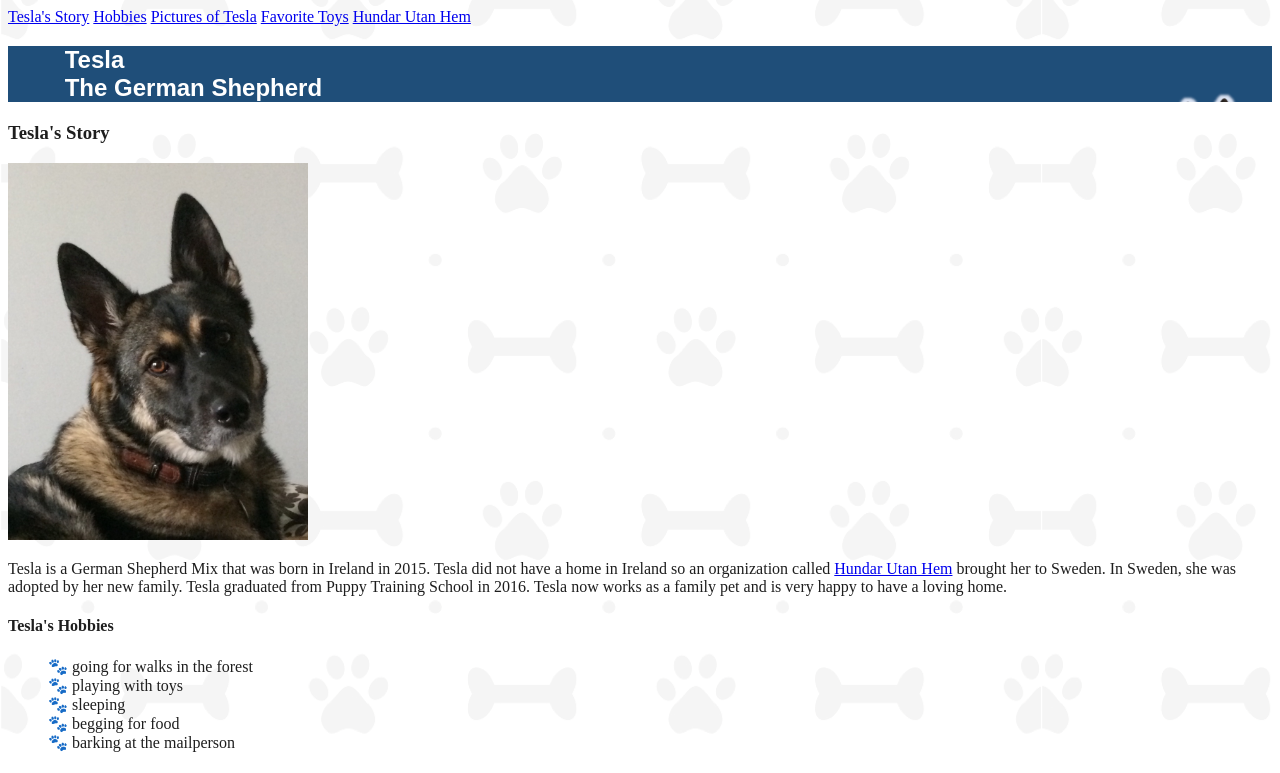
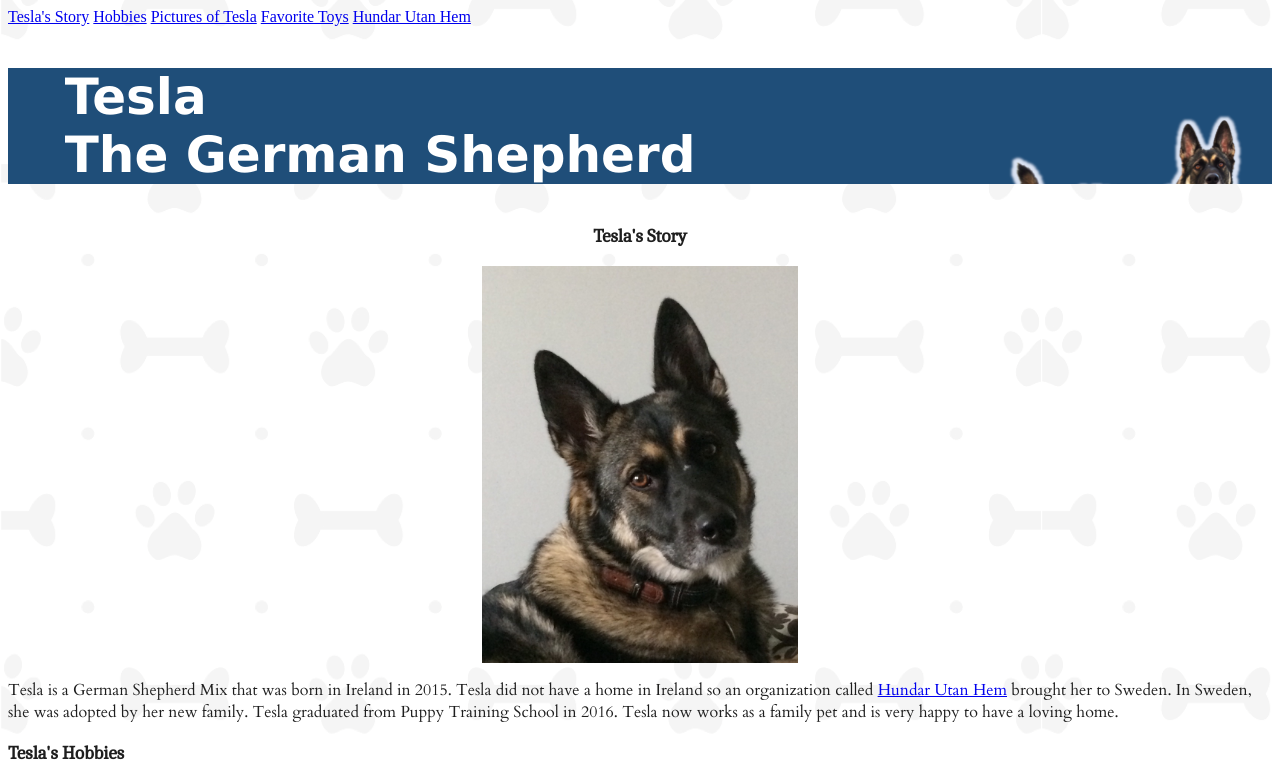
Before and after one commit to dagmar-hedman/Tesla, a plain HTML site: page index.html in a window 1280 px wide. Shown: the top 773 px of the page. Drawn offline with Linux system fonts and the light colour scheme; a web font is replaced by a local one.

Commit message:
fonts and align

```diff
--- a/index.html
+++ b/index.html
@@ -16,13 +16,13 @@
         <!--big banner at top of page-->
         <section>
         <div class="hero-image">
-            <h1 class="hero-text">Tesla <br>The German Shepherd</h1>
+            <h1 id="Top" class="hero-text">Tesla <br>The German Shepherd</h1>
         </div>
         </section>
         <!--section contains background about Tesla-->
         <section>
-            <h3 id="Story">Tesla's Story</h3>
-            <img class="left" src="images/tesla/tesla.JPG" alt="face of a german shepherd dog" width="300">
+            <h3 class="center" id="Story">Tesla's Story</h3>
+            <img class="imgcenter" src="images/tesla/tesla.JPG" alt="face of a german shepherd dog" width="300">
             <p>Tesla is a German Shepherd Mix that was born in Ireland in 2015.
                 Tesla did not have a home in Ireland so an organization called <a href="https://hundarutanhem.se/">Hundar Utan Hem</a> brought her to Sweden.
                 In Sweden, she was adopted by her new family. Tesla graduated from Puppy Training School in 2016.
@@ -30,7 +30,7 @@
         </section>
          <!--section with activities tesla enjoys styled in bullets-->
          <section>
-            <h4 id="Hobbies">Tesla's Hobbies</h4>
+            <h3 id="Hobbies">Tesla's Hobbies</h3>
             <ul style="list-style:none;">
                 <li>🐾  going for walks in the forest</li>
                 <li>🐾  playing with toys</li>
@@ -101,6 +101,7 @@
             <a href="https://www.facebook.com/hundarutanhem/"><img src="images/formats/facebook.svg" alt="facebook logo" width="30"></a>
             <a href="https://www.instagram.com/hundarutanhem/"><img src="images/formats/instagram.svg" alt="instagram logo" width="30"></a>
             <a href="https://www.youtube.com/channel/UCTzO4uUV3Vuzy1NP8M4BELA"><img src="images/formats/youtube.svg" alt="youtube logo" width="30"></a>
+            <p><a href="#Top" class="bright">Back to Top</a></p>
         </footer>
     </body>
 </html>
--- a/style.css
+++ b/style.css
@@ -1,5 +1,23 @@
-p, h3, h4, li {
+@import url('https://fonts.googleapis.com/css2?family=Caladea&family=Candal&family=Cardo&display=swap');
+
+p, li {
     color:rgb(30, 30, 30);
+    font-family: "Cardo", Verdana, sans-serif;
+}
+
+h3, h4 {
+    color: rgb(30, 30, 30);
+    font-family: "Caladea", Verdana, sans-serif;
+}
+.center {
+    text-align: center;
+}
+
+.imgcenter {
+    display: block;
+    margin-left: auto;
+    margin-right: auto;
+    width: 25%;
 }
 footer {
     background-color: rgb(0, 80, 120);
@@ -17,8 +35,8 @@ body {background-image: url(images/formats/lighback.png);
     background-size: cover;
 }
 .hero-text {
-    font-weight: 800;
-    font-family: "Chalkduster", fantasy, sans-serif;
+    font-size: 50px;
+    font-family: "Canda", Verdana, sans-serif;
     color: white;
     text-align: left;
     margin-left: 1.5cm;
@@ -36,6 +54,8 @@ body {background-image: url(images/formats/lighback.png);
 .large {
     font-size: 60px;
 }
+
+
 /* I want text to appear beisde Tesla's picture without the later elements also doing so
 .left {
     float: left;
```
Also changed, not shown: 1 other file.
